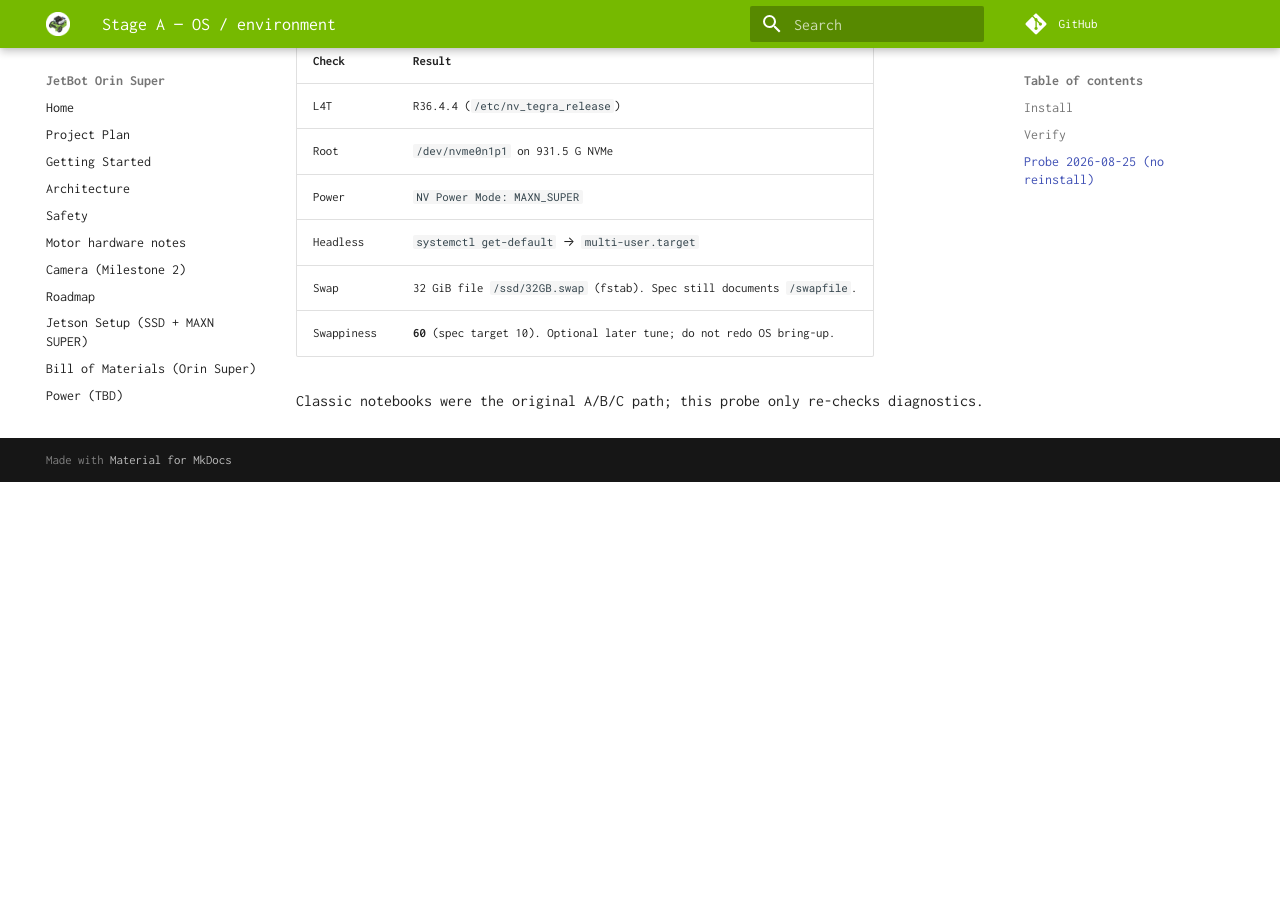
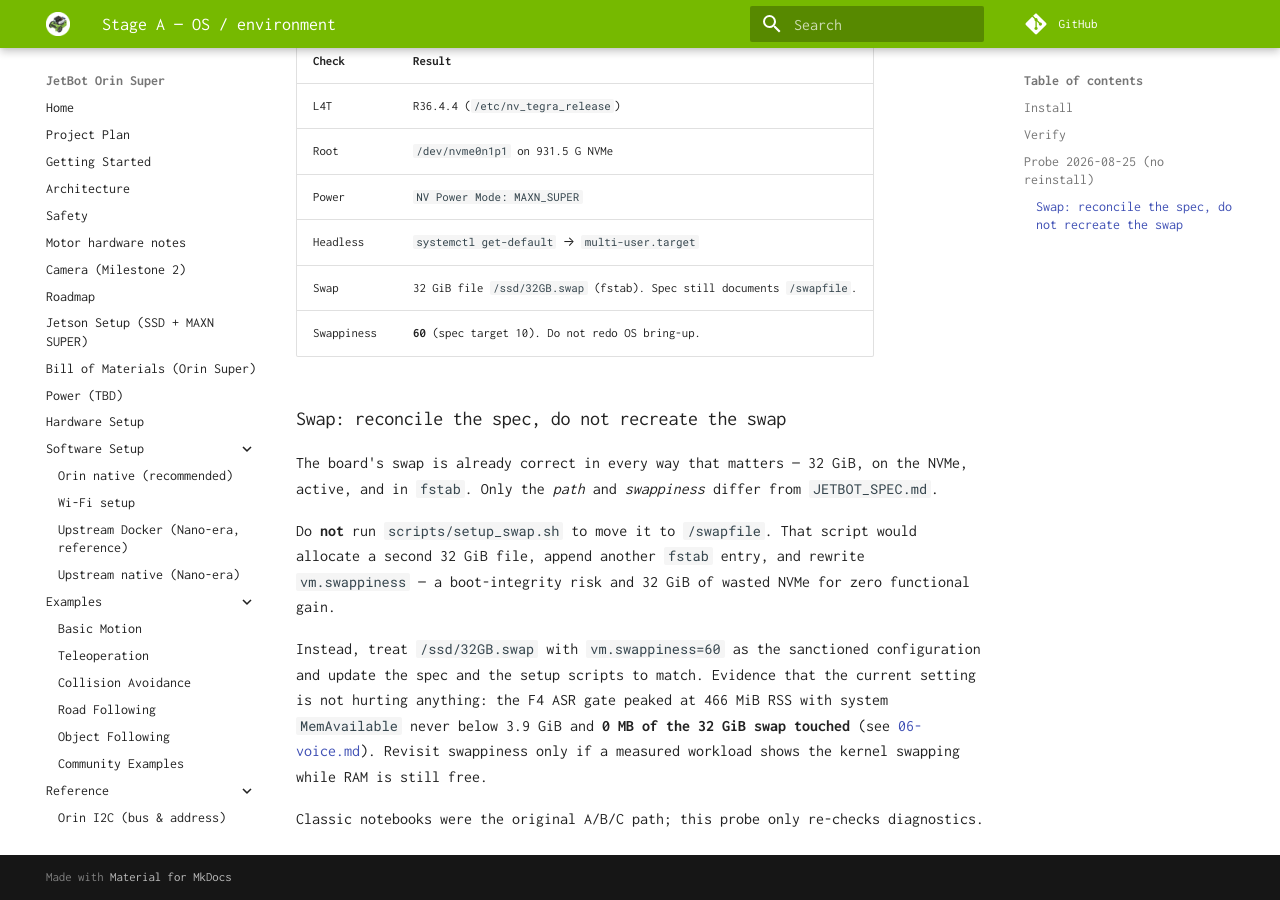
Before and after one commit to AbuAyah110/jetbot-orin-super, an MkDocs documentation site: the page built from docs/bringup/01-os.md, in a window 1280 px wide and 900 px high, scrolled down 816 px. Built offline with MkDocs 1.6.1 and Material for MkDocs 9.7.7, drawn with Linux system fonts in a browser that asks for light colours; comment, search, counter and statistics services are not loaded; before the commit the page ends 1298 px from its top, so only the background shows below that.

Commit message:
Reconcile the swap spec to the board instead of recreating swap
This Jetson's swap is already 32 GiB, on the NVMe, active, and in fstab; only
the path (/ssd/32GB.swap) and swappiness (60) differ from the spec. Running
setup_swap.sh to force /swapfile would allocate a second 32 GiB file, append a
duplicate fstab entry, and rewrite vm.swappiness — a boot-integrity risk and
32 GiB of wasted NVMe for no functional gain. F4 is the evidence that the
current setting costs nothing: peak 466 MiB RSS, MemAvailable never under
3.9 GiB, and 0 MB of the 32 GiB swap touched.

So the spec adopts the as-is column and setup_swap.sh now exits early when
enough swap is already active, comparing in MiB because mkswap reserves a
header. FORCE=1 restores the old behaviour for a genuinely fresh board.
configure_jetson.sh gets the systemd unit suffix it was missing.

```diff
--- a/docs/bringup/01-os.md
+++ b/docs/bringup/01-os.md
@@ -35,6 +35,14 @@
 | Power | `NV Power Mode: MAXN_SUPER` |
 | Headless | `systemctl get-default` → `multi-user.target` |
 | Swap | 32 GiB file `/ssd/32GB.swap` (fstab). Spec still documents `/swapfile`. |
-| Swappiness | **60** (spec target 10). Optional later tune; do not redo OS bring-up. |
+| Swappiness | **60** (spec target 10). Do not redo OS bring-up. |
+
+### Swap: reconcile the spec, do not recreate the swap
+
+The board's swap is already correct in every way that matters — 32 GiB, on the NVMe, active, and in `fstab`. Only the *path* and *swappiness* differ from `JETBOT_SPEC.md`.
+
+Do **not** run `scripts/setup_swap.sh` to move it to `/swapfile`. That script would allocate a second 32 GiB file, append another `fstab` entry, and rewrite `vm.swappiness` — a boot-integrity risk and 32 GiB of wasted NVMe for zero functional gain.
+
+Instead, treat `/ssd/32GB.swap` with `vm.swappiness=60` as the sanctioned configuration and update the spec and the setup scripts to match. Evidence that the current setting is not hurting anything: the F4 ASR gate peaked at 466 MiB RSS with system `MemAvailable` never below 3.9 GiB and **0 MB of the 32 GiB swap touched** (see [06-voice.md](06-voice.md)). Revisit swappiness only if a measured workload shows the kernel swapping while RAM is still free.
 
 Classic notebooks were the original A/B/C path; this probe only re-checks diagnostics.
```
Also changed, not shown: JETBOT_SPEC.md (+2 -2 lines), 2 other files.
